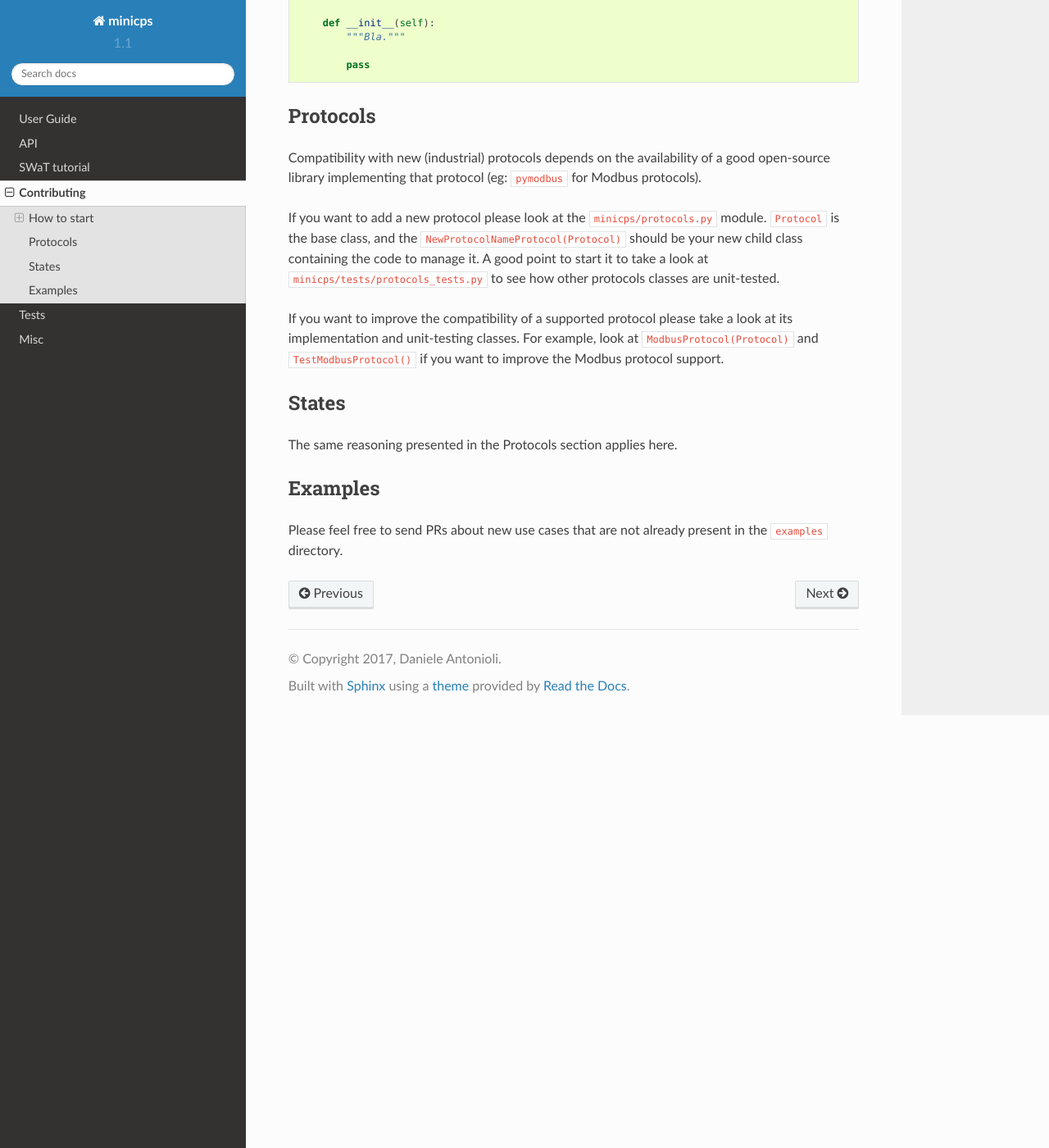
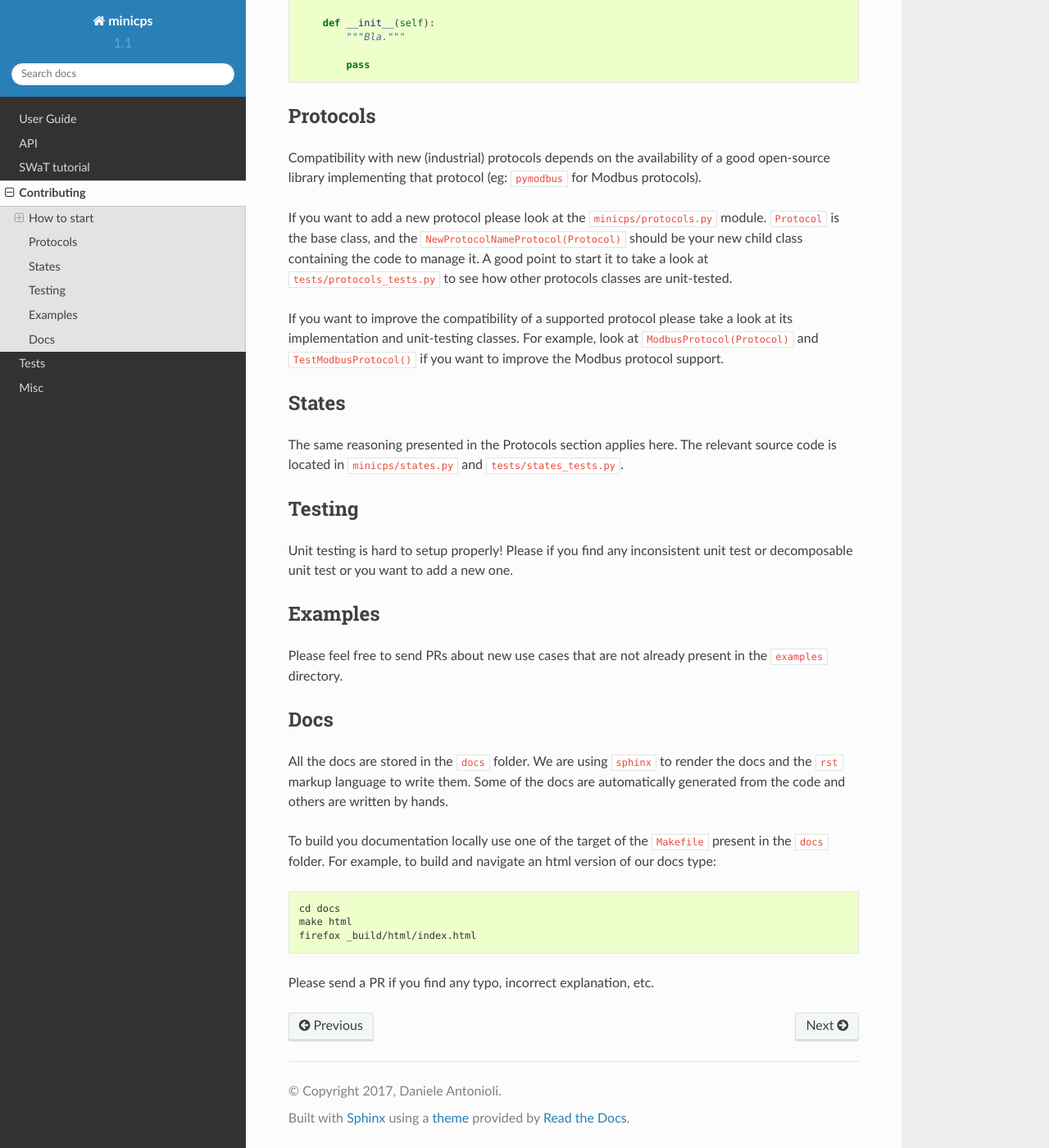
Before and after one commit to scy-phy/minicps, a Sphinx documentation site: the page built from docs/contributing.rst, in a window 1280 px wide and 1400 px high, scrolled down 2475 px. Shown: the whole window at 82% size. Built offline with Sphinx 7.4.7 and the Read the Docs theme 2.0.0, drawn with Linux system fonts in a browser that asks for light colours.

Commit message:
Add testing and docs sections

```diff
--- a/docs/contributing.rst
+++ b/docs/contributing.rst
@@ -151,7 +151,6 @@ Class docstring to document (at least) public methods:
 
 .. }}}
 
-
 .. PROTOCOLS {{{2
 
 =========
@@ -182,7 +181,20 @@ the Modbus protocol support.
 States
 ======
 
-The same reasoning presented in the Protocols section applies here.
+The same reasoning presented in the Protocols section applies here. The
+relevant source code is located in ``minicps/states.py`` and
+``tests/states_tests.py``.
+
+.. }}}
+
+.. TESTING {{{2
+
+========
+Testing
+========
+
+Unit testing is hard to setup properly! Please if you find any inconsistent unit test or
+decomposable unit test or you want to add a new one.
 
 .. }}}
 
@@ -197,4 +209,29 @@ in the ``examples`` directory.
 
 .. }}}
 
+.. DOCS {{{2
+
+========
+Docs
+========
+
+All the docs are stored in the ``docs`` folder. We are using ``sphinx`` to
+render the docs and the ``rst`` markup language to write them. Some of the
+docs are automatically generated from the code and others are written by
+hands.
+
+To build you documentation locally use one of the target of the ``Makefile``
+present in the ``docs`` folder. For example, to build and navigate an html
+version of our docs type:
+
+.. code-block:: console
+
+   cd docs
+   make html
+   firefox _build/html/index.html
+
+Please send a PR if you find any typo, incorrect explanation, etc.
+
 .. }}}
+
+.. }}}
```
Also changed, not shown: other parts of docs/contributing.rst (+1 -1 lines).
